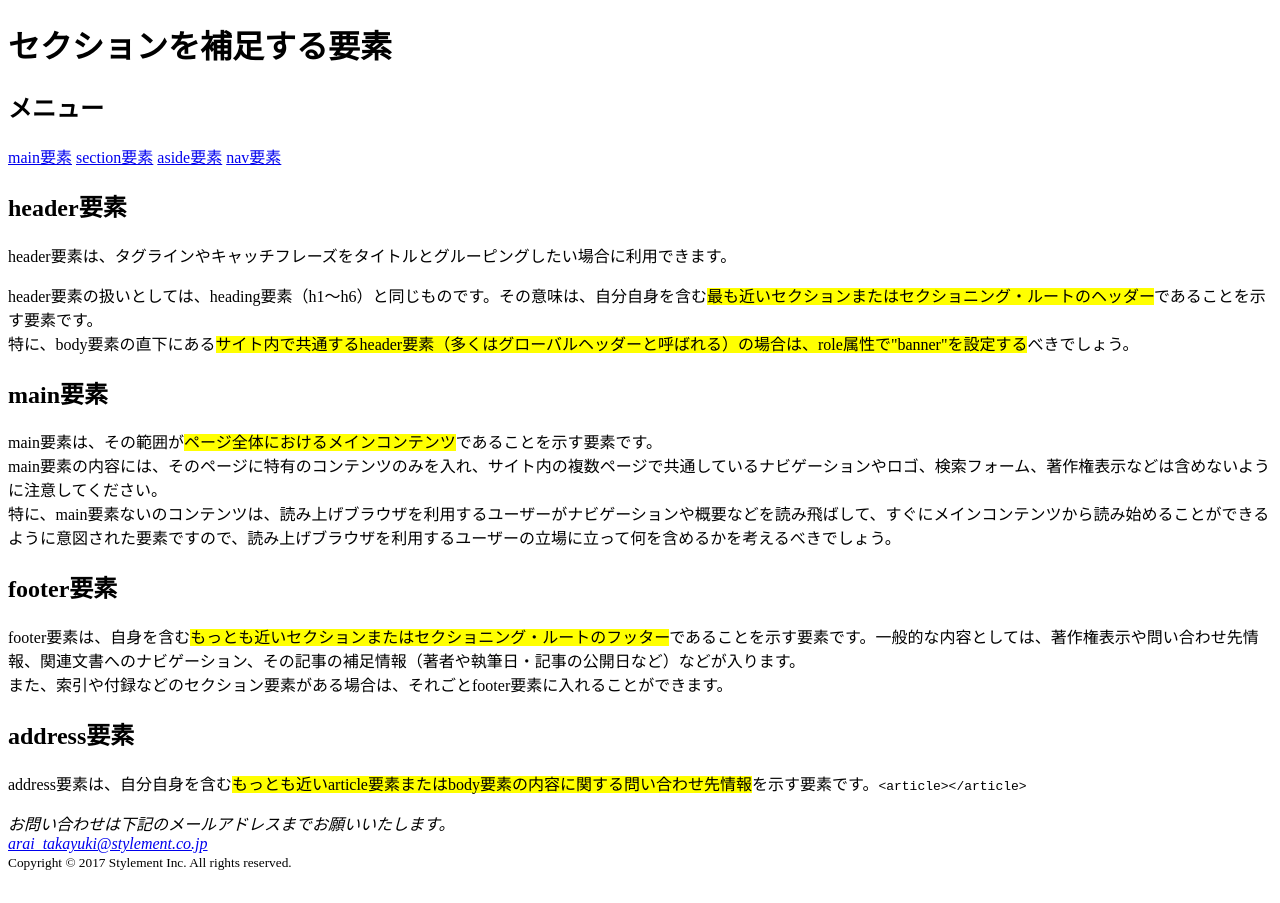
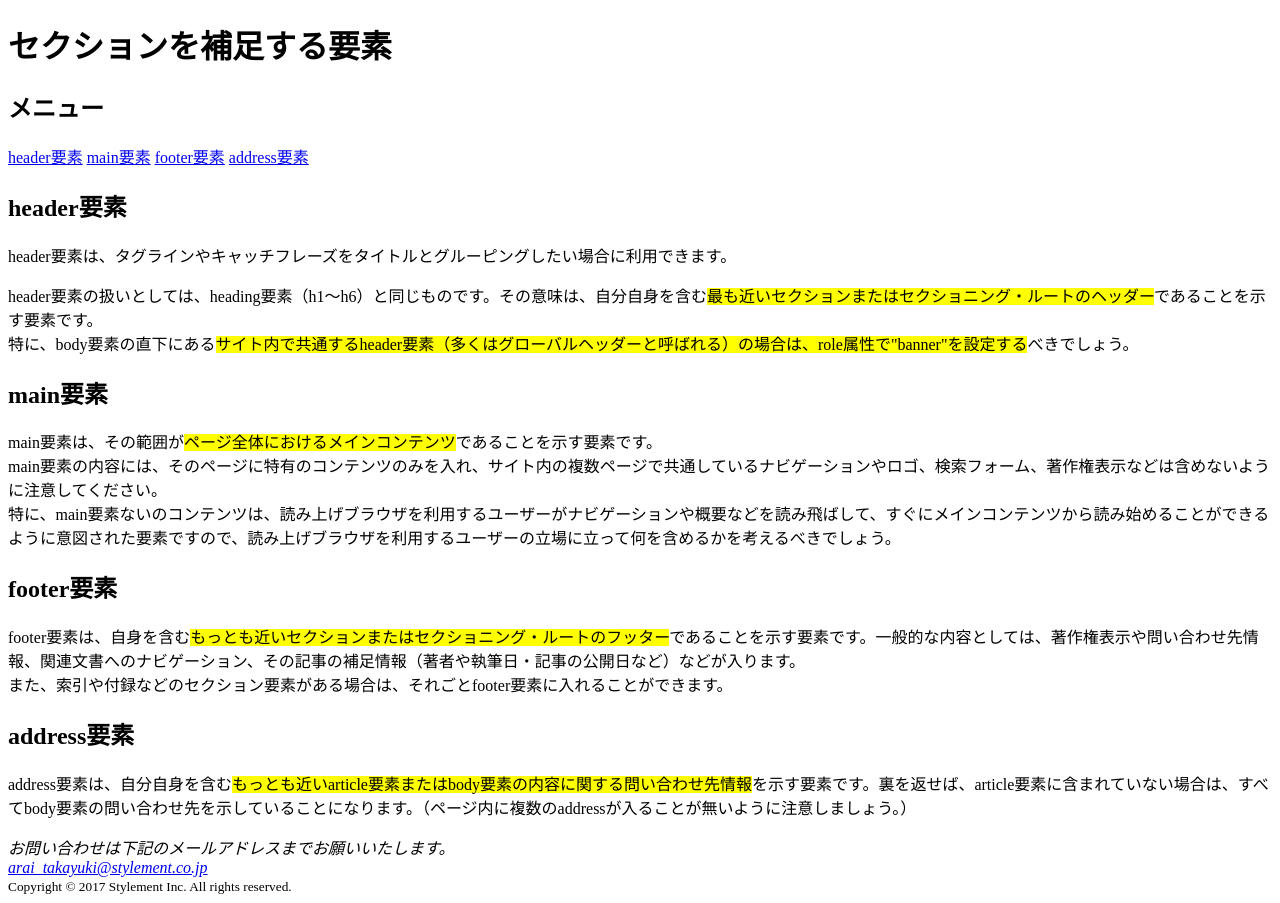
Before and after one commit to sty-dev/html-study, a plain HTML site: page study1/page2.html in a window 1280 px wide. Before the commit the page ends 879 px from the top, so only its background shows below. Drawn offline with Linux system fonts and the light colour scheme.

Commit message:
学習1、2更新

```diff
--- /dev/null
+++ b/common/common.css
@@ -0,0 +1 @@
+@charset "UTF-8";
--- a/study1/style.css
+++ b/common/style.css
@@ -1,3 +1,4 @@
+@charset "UTF-8";
 body, section, article, header, footer, nav, aside, main, address { border: 1px solid red; margin: 3px; padding: 2px; }
 body, header, footer, main, address { border-style: dashed; }
 body::before, section::before, article::before, header::before, footer::before, nav::before, aside::before, main::before, address::before { display: block; font-size: 10px; }
--- a/study1/page2.html
+++ b/study1/page2.html
@@ -4,6 +4,7 @@
     <title>学習2｜HTML講習会</title>
 <!--
     <link id="style1" rel="stylesheet" href="https://rawgit.com/sty-dev/html-study/master/study1/style.css"-->
+    <link id="styleC" rel="stylesheet" href="">
 </head>
 <body>
     <div class="container">
@@ -11,10 +12,10 @@
             <h1>セクションを補足する要素</h1>
             <nav role="navigation">
                 <h2 id="nav">メニュー</h2>
+                <a href="#header">header要素</a>
                 <a href="#main">main要素</a>
-                <a href="#section">section要素</a>
-                <a href="#aside">aside要素</a>
-                <a href="#nav">nav要素</a>
+                <a href="#footer">footer要素</a>
+                <a href="#address">address要素</a>
             </nav>
         </header>
 
@@ -40,7 +41,7 @@
 
         <footer>
             <h2 id="address">address要素</h2>
-            <p>address要素は、自分自身を含む<mark>もっとも近いarticle要素またはbody要素の内容に関する問い合わせ先情報</mark>を示す要素です。<code>&lt;article&gt;&lt;/article&gt;</code></p>
+            <p>address要素は、自分自身を含む<mark>もっとも近いarticle要素またはbody要素の内容に関する問い合わせ先情報</mark>を示す要素です。裏を返せば、article要素に含まれていない場合は、すべてbody要素の問い合わせ先を示していることになります。（ページ内に複数のaddressが入ることが無いように注意しましょう。）</p>
             <address>
               お問い合わせは下記のメールアドレスまでお願いいたします。<br><a href="mailto:arai_takayuki@stylement.co.jp">arai_takayuki@stylement.co.jp</a>
             </address>
```
Also changed, not shown: study1/index.html (+3 -0 lines).
